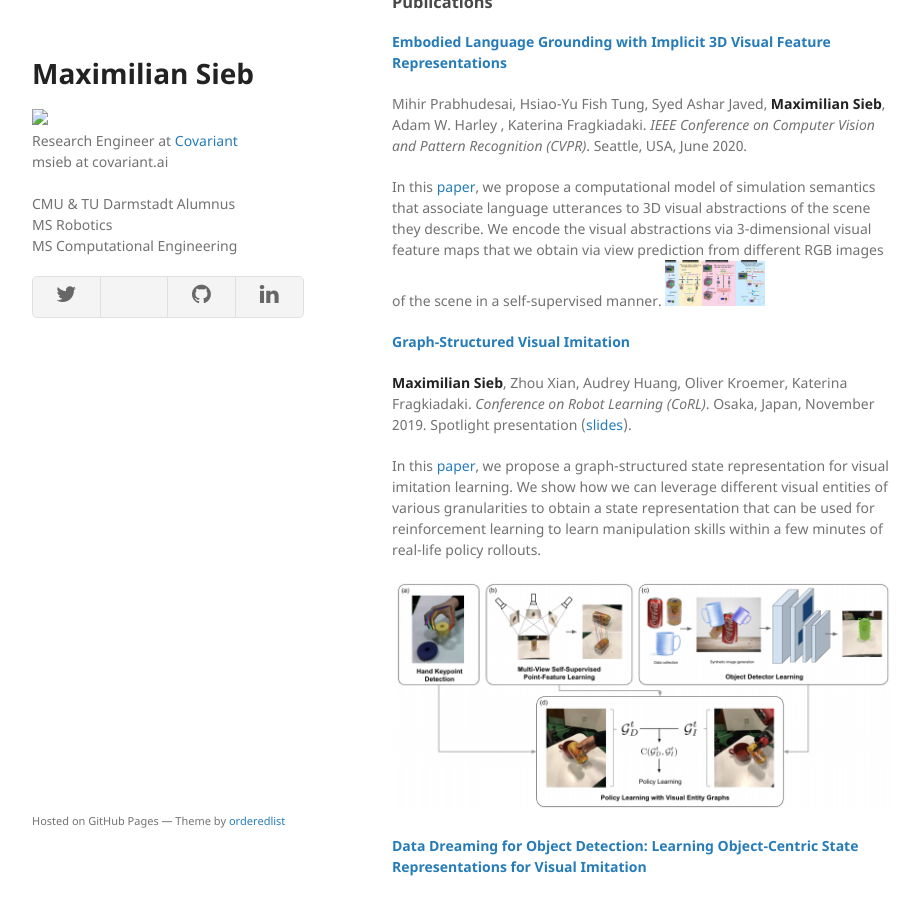
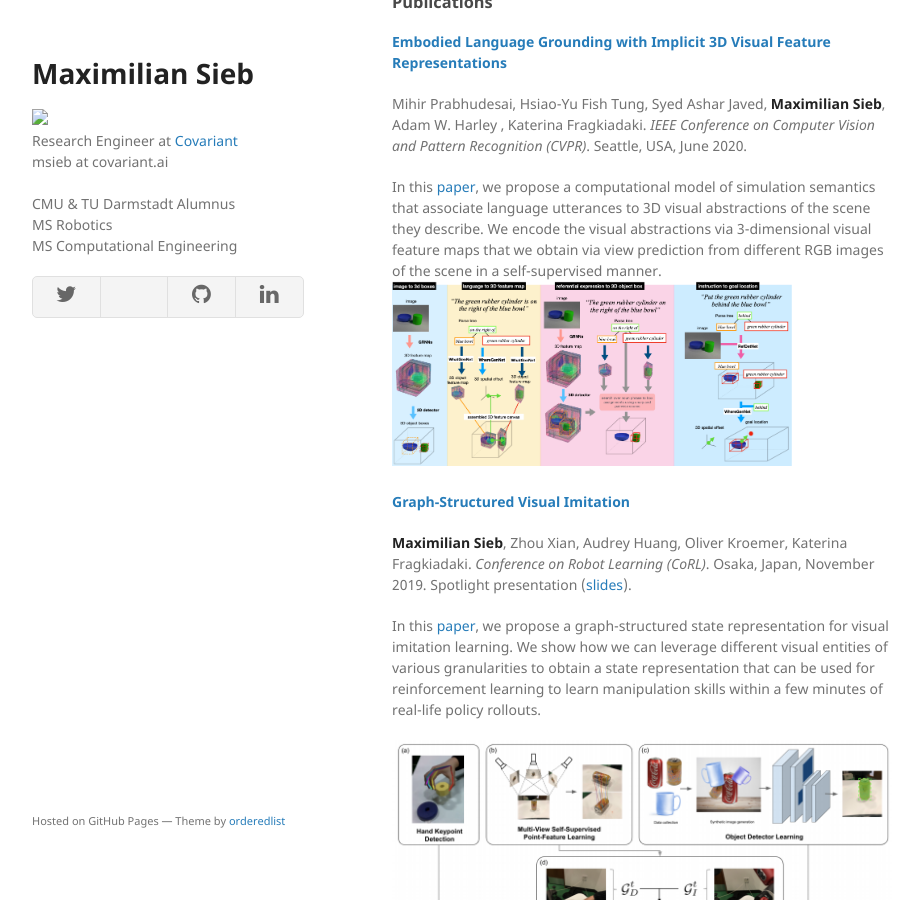
Before and after one commit to msieb1/msieb.io, a Jekyll site: the page built from index.md, in a window 1280 px wide and 900 px high, scrolled down 316 px. Shown: the whole window, without its empty margins (178-1098 px from the left). Built offline with Jekyll 4.4.1, drawn with Linux system fonts in a browser that asks for light colours; our own code applies the rules of GitHub Pages for plain Markdown files; a style sheet for code colours, icons or effects is not loaded.

Commit message:
Update index.md

```diff
--- a/index.md
+++ b/index.md
@@ -11,7 +11,7 @@ Mihir Prabhudesai, Hsiao-Yu Fish Tung, Syed Ashar Javed, **Maximilian Sieb**, Ad
 Seattle, USA, June 2020.
 
 In this [paper](http://openaccess.thecvf.com/content_CVPR_2020/papers/Prabhudesai_Embodied_Language_Grounding_With_3D_Visual_Feature_Representations_CVPR_2020_paper.pdf), we propose a computational model of simulation semantics that associate language utterances to 3D visual abstractions of the scene they describe. We encode the visual abstractions via 3-dimensional visual feature maps that we obtain via view prediction from different RGB images of the scene in a self-supervised manner.
-<img src="assets/embodied_grounding.png" width=100>
+<img src="assets/embodied_grounding.png" width=400>
 
 #### [Graph-Structured Visual Imitation](https://msieb1.github.io/visual-entity-graphs/)
 **Maximilian Sieb**, Zhou Xian, Audrey Huang, Oliver Kroemer, Katerina Fragkiadaki.
```
